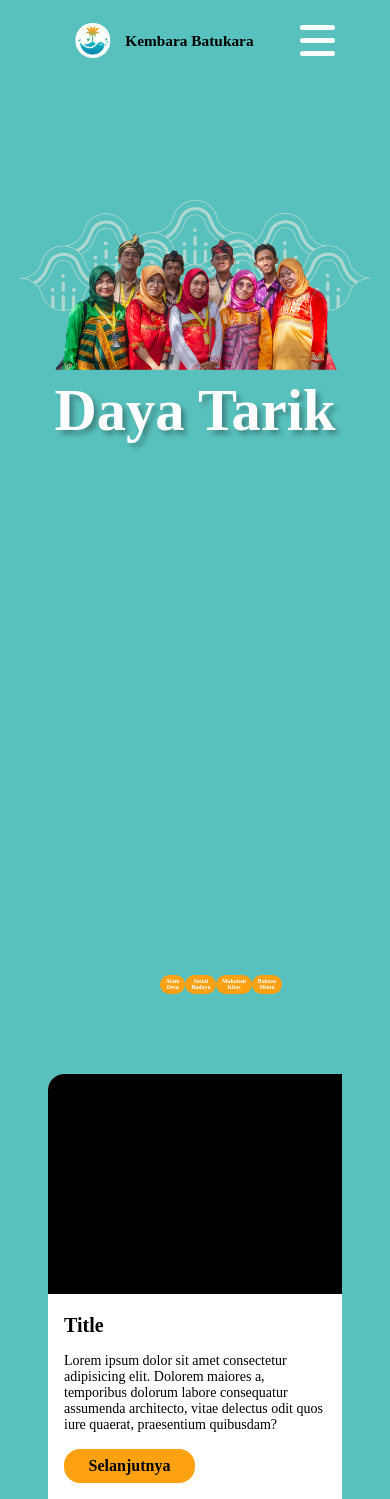
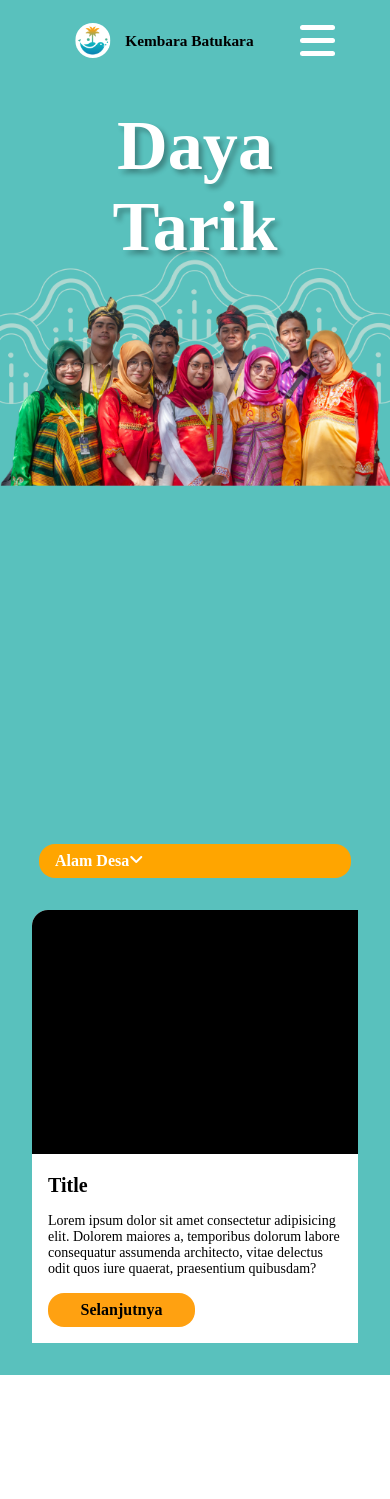
Before and after one commit to ZulfikarPra/muna-palpale, a React (Create React App) app in the folder frontend/: page /daya-tarik in a window 390 px wide. After the commit the page ends 1375 px from the top, so only its background shows below. Built offline with nearby package versions, Linux system fonts and the light colour scheme; a web font is replaced by a local one.

Commit message:
balikin responsive daya tarik dan galeri

```diff
--- a/frontend/public/index.html
+++ b/frontend/public/index.html
@@ -15,9 +15,18 @@
 
     <!-- FONT STYLE -->
     <link href="https://fonts.googleapis.com/css?family=Croissant One" rel="stylesheet" />
-    <link rel="preconnect" href="https://fonts.googleapis.com">
-    <link rel="preconnect" href="https://fonts.gstatic.com" crossorigin>
-    <link href="https://fonts.googleapis.com/css2?family=Inter:wght@200;300;400;500;600;700;800;900&display=swap" rel="stylesheet">
+    <link rel="preconnect" href="https://fonts.googleapis.com" />
+    <link rel="preconnect" href="https://fonts.gstatic.com" crossorigin />
+    <link href="https://fonts.googleapis.com/css2?family=Inter:wght@200;300;400;500;600;700;800;900&display=swap" rel="stylesheet" />
+
+    <!-- ICON -->
+    <link
+      rel="stylesheet"
+      href="https://cdnjs.cloudflare.com/ajax/libs/font-awesome/6.4.2/css/all.min.css"
+      integrity="sha512-z3gLpd7yknf1YoNbCzqRKc4qyor8gaKU1qmn+CShxbuBusANI9QpRohGBreCFkKxLhei6S9CQXFEbbKuqLg0DA=="
+      crossorigin="anonymous"
+      referrerpolicy="no-referrer"
+    />
 
     <!--
       Notice the use of %PUBLIC_URL% in the tags above.
--- a/frontend/src/pages/DayaTarik.js
+++ b/frontend/src/pages/DayaTarik.js
@@ -5,9 +5,10 @@ import { BahasaMuna } from '../components/BahasaMuna';
 import { useState } from 'react';
 
 export const DayaTarik = () => {
-  const [show, setShow] = useState(true);
+  const [show, setShow] = useState(false);
   const [menuText, setMenuText] = useState('Alam Desa');
-  const [isActive, setIsActive] = useState(false);
+  const [isDropdownActive, setIsDropdownActive] = useState(false);
+  const [pageActive, setPageActive] = useState('AlamDesa');
 
   return (
     <div className="daya-tarik">
@@ -20,15 +21,16 @@ export const DayaTarik = () => {
             <button
               className="show-btn"
               style={{
-                backgroundColor: isActive ? 'orange' : 'white',
-                color: isActive ? 'white' : 'orange',
+                backgroundColor: isDropdownActive ? 'white' : 'orange',
+                color: isDropdownActive ? 'orange' : 'white',
               }}
               onClick={() => {
                 setShow(!show);
-                setIsActive(!isActive);
+                setIsDropdownActive(!isDropdownActive);
               }}
             >
               {menuText}
+              <i class="fa-solid fa-angle-down"></i>
             </button>
           </div>
           {show === true ? (
@@ -38,7 +40,7 @@ export const DayaTarik = () => {
                   onClick={(e) => {
                     setMenuText(e.target.innerText);
                     setShow(!show);
-                    setIsActive(!isActive);
+                    setIsDropdownActive(!isDropdownActive);
                   }}
                 >
                   Alam Desa
@@ -49,7 +51,7 @@ export const DayaTarik = () => {
                   onClick={(e) => {
                     setMenuText(e.target.innerText);
                     setShow(!show);
-                    setIsActive(!isActive);
+                    setIsDropdownActive(!isDropdownActive);
                   }}
                 >
                   Sosial Budaya
@@ -60,7 +62,7 @@ export const DayaTarik = () => {
                   onClick={(e) => {
                     setMenuText(e.target.innerText);
                     setShow(!show);
-                    setIsActive(!isActive);
+                    setIsDropdownActive(!isDropdownActive);
                   }}
                 >
                   Makanan Khas
@@ -71,7 +73,7 @@ export const DayaTarik = () => {
                   onClick={(e) => {
                     setMenuText(e.target.innerText);
                     setShow(!show);
-                    setIsActive(!isActive);
+                    setIsDropdownActive(!isDropdownActive);
                   }}
                 >
                   Bahasa Muna
--- a/frontend/src/style/_responsive.scss
+++ b/frontend/src/style/_responsive.scss
@@ -148,54 +148,54 @@
   }
 }
 
-@media screen and (max-width:1000px) {
-  .beranda{
-    .beranda-jumbotron{
+@media screen and (max-width: 1000px) {
+  .beranda {
+    .beranda-jumbotron {
       background: url('../asset/beranda-header-mobile.png');
       background-position: bottom;
       background-size: cover;
       text-align: center;
       position: relative;
-    .beranda-jumbotron-title{
+      .beranda-jumbotron-title {
         // background-color: red;
-      transform: translate(50%,30%) scale(.68);
+        transform: translate(50%, 30%) scale(0.68);
         // transform-origin: center center;
         padding: 5em 0;
       }
     }
-    .beranda-intro{
+    .beranda-intro {
       padding: 0 2em;
       margin-top: 20px;
       // background-color: red;
-      p{
+      p {
         font-size: 1rem;
         // background-color: blue;
         width: 70%;
       }
     }
-    .dayaTarik{
-      .dayaTarik-inner{
+    .dayaTarik {
+      .dayaTarik-inner {
         margin-bottom: -500px;
         transform: translateY(-50%);
-        .cardContainer{
+        .cardContainer {
           margin-top: 750px;
           align-items: center;
           flex-direction: column;
         }
       }
     }
-    .imageSliderContainer{
+    .imageSliderContainer {
       height: 80vh;
-      h2{
+      h2 {
         font-size: 4rem !important;
       }
     }
-    footer{
+    footer {
       padding: 0.5 4em;
       padding-bottom: 1em;
-      .footerContainer{
-        .content{
-          font-size: .8rem;
+      .footerContainer {
+        .content {
+          font-size: 0.8rem;
         }
       }
     }
@@ -204,35 +204,35 @@
 
 // HOME
 @media screen and (max-width: 800px) {
-  .beranda{
-
-    h2{
+  .beranda {
+    h2 {
       // padding: 0 2em !important;
       padding: 0;
       text-align: center;
       font-size: 2.5rem !important;
     }
-    .beranda-video-profile{
+    .beranda-video-profile {
       margin-top: 3rem;
       padding: 0 2em !important;
-      .lanobake,.moolo{
-        h4{
+      .lanobake,
+      .moolo {
+        h4 {
           font-size: 1.5rem !important;
         }
       }
     }
-    .petaWilayah{
+    .petaWilayah {
       flex-direction: column;
       gap: 30px;
-      h2{
-        span{
+      h2 {
+        span {
           font-size: 5rem;
           margin-bottom: -30px;
         }
         font-size: 6rem !important;
         // line-height: 100px;
       }
-      .img{
+      .img {
         width: 250px;
       }
     }
@@ -242,24 +242,42 @@
 // GALERI
 @media screen and (max-width: 800px) {
   .galeri {
-    // height: 50vh;
     .galeri-hero-image {
       background-image: url('../asset/galeri-header-mobile.png');
       background-size: 100%;
       background-repeat: no-repeat;
-      height: 80vh;
+      height: 55vh;
       h1 {
-        font-size: 8rem;
-        top: 28%;
+        font-size: 6.5rem;
+        top: 50%;
         right: 50%;
-        transform: translate(50%, -50%);
-      }
-    }
-    .galeri-content {
-      padding: 1em 0;
+        transform: translate(50%, -100%);
       }
     }
   }
+}
+
+// // GALERI
+// @media screen and (max-width: 800px) {
+//   .galeri {
+//     // height: 50vh;
+//     .galeri-hero-image {
+//       background-image: url('../asset/galeri-header-mobile.png');
+//       background-size: 100%;
+//       background-repeat: no-repeat;
+//       height: 80vh;
+//       h1 {
+//         font-size: 8rem;
+//         top: 28%;
+//         right: 50%;
+//         transform: translate(50%, -50%);
+//       }
+//     }
+//     .galeri-content {
+//       padding: 1em 0;
+//     }
+//   }
+// }
 
 //TENTANG DESA LANOBAKE
 @media screen and (max-width: 800px) {
@@ -281,11 +299,101 @@
 }
 
 // DAYA TARIK
+// @media screen and (max-width: 800px) {
+//   .daya-tarik-content {
+//     flex-direction: column;
+//     padding: 0;
+//     gap: 0;
+//     justify-content: space-between;
+//     width: 100%;
+//     .card-left-container,
+//     .card-right-container {
+//       width: 100%;
+//       .card-content {
+//         .card-btn-container {
+//           .card-btn {
+//             width: 50%;
+//           }
+//         }
+//       }
+//     }
+//   }
+// }
+
+// DAYA TARIK
 @media screen and (max-width: 800px) {
+  .daya-tarik {
+    position: relative;
+    .daya-tarik-jumbotron {
+      background-size: 125%;
+      background-position: center 250px;
+      height: 100vh;
+      h1 {
+        font-size: 18vw;
+        top: 0;
+        transform: translate(50%, 65%);
+        white-space: normal;
+      }
+    }
+    .daya-tarik-menu {
+      position: relative;
+      width: 80%;
+      top: 0;
+      left: 50%;
+      transform: translateX(-50%);
+      .dropdown-mobile {
+        display: block;
+        .show-btn-container {
+          // display: block;
+          .show-btn {
+            background-color: $oren;
+            padding: 0.5em 1em;
+            margin: 0;
+            font-size: 1rem;
+            width: 100%;
+            text-align: left;
+            font-family: Mango;
+            border: none;
+            color: white;
+            border-radius: 1em;
+            font-weight: 600;
+          }
+        }
+        ul {
+          display: block;
+          // display: none;
+          padding: 0;
+          margin-top: 3px;
+          background-color: $oren;
+          border-radius: 1em;
+          list-style: none;
+          li {
+            padding: 0;
+            margin: 0;
+            button {
+              border: none;
+              color: white;
+              font-family: Mango;
+              padding: 0.5em 1em;
+              margin: 0;
+              font-size: 1rem;
+              font-weight: 600;
+              width: 100%;
+              text-align: left;
+              background-color: transparent;
+            }
+          }
+        }
+      }
+
+      .menu-desktop {
+        display: none;
+      }
+    }
     .daya-tarik-content {
       flex-direction: column;
-    padding: 0;
-    gap: 0;
+      padding: 2em;
+      gap: 2em;
       justify-content: space-between;
       width: 100%;
       .card-left-container,
@@ -301,3 +409,52 @@
       }
     }
   }
+}
+
+// POPUP
+@media screen and (max-width: 800px) {
+  .popup {
+    // margin: 50px;
+    // height: 80vh;
+    // top: 50%;
+    // width: 100px;
+    padding: 1.5em;
+    // justify-content: baseline;
+
+    .popup-inner {
+      // transform: translateY(100%);
+      margin-top: 10em;
+      // top: 50%;
+      .popup-content {
+        padding: 15px;
+        gap: 1em;
+
+        .judul-artikel {
+          h2 {
+            font-size: 20px;
+          }
+        }
+
+        .teks-artikel {
+          font-size: 13px;
+        }
+      }
+
+      .popup-footer {
+        padding-left: 1.2em;
+        gap: 0.5em;
+        .logo-muna-container {
+          height: 1.8em;
+          width: 1.8em;
+          // background-color: black;
+          .logo-muna {
+            width: 100%;
+          }
+        }
+        .footer-content {
+          font-size: 12px;
+        }
+      }
+    }
+  }
+}
```
Lines whose indentation alone changed are shown as unchanged.
